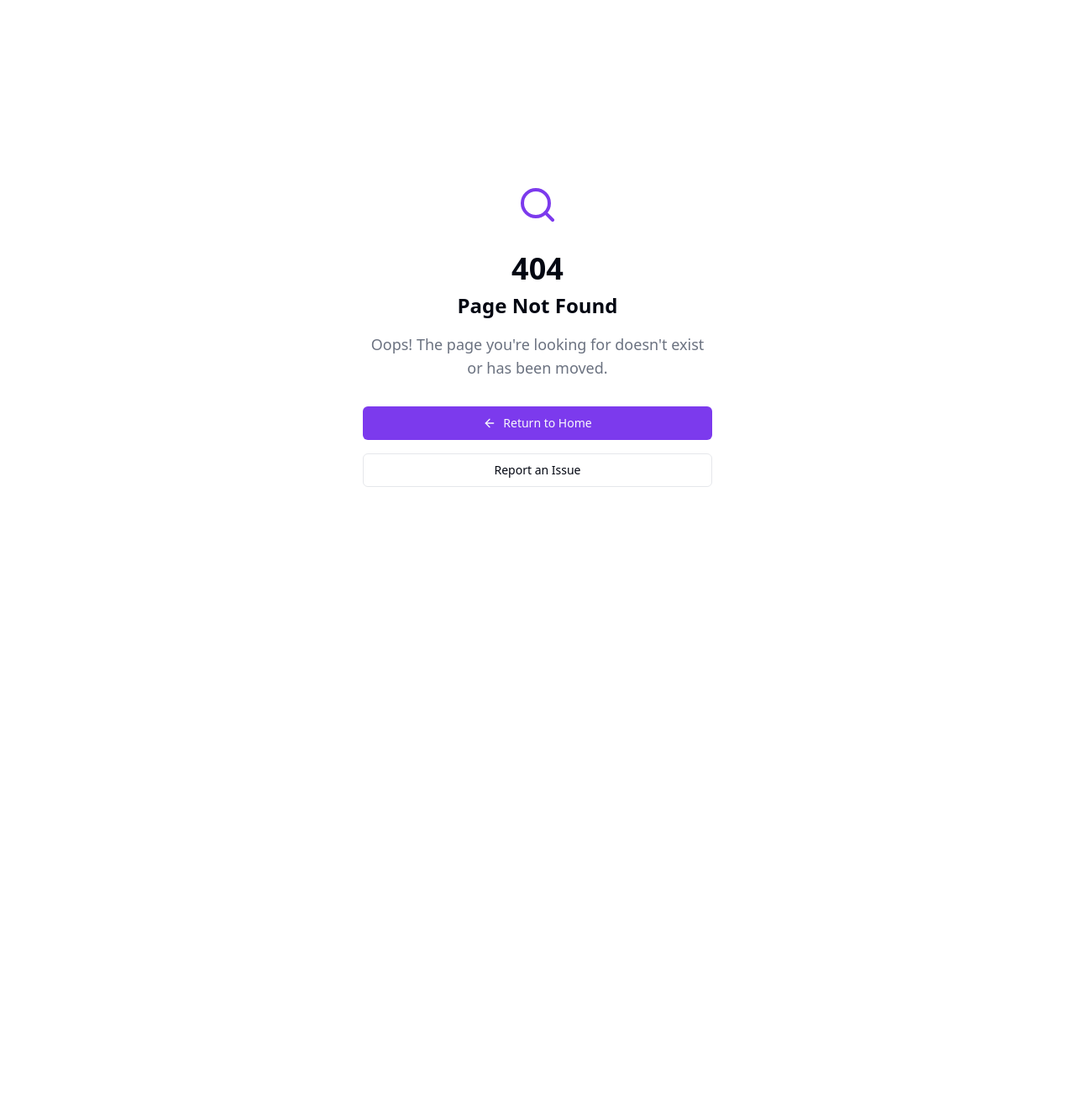
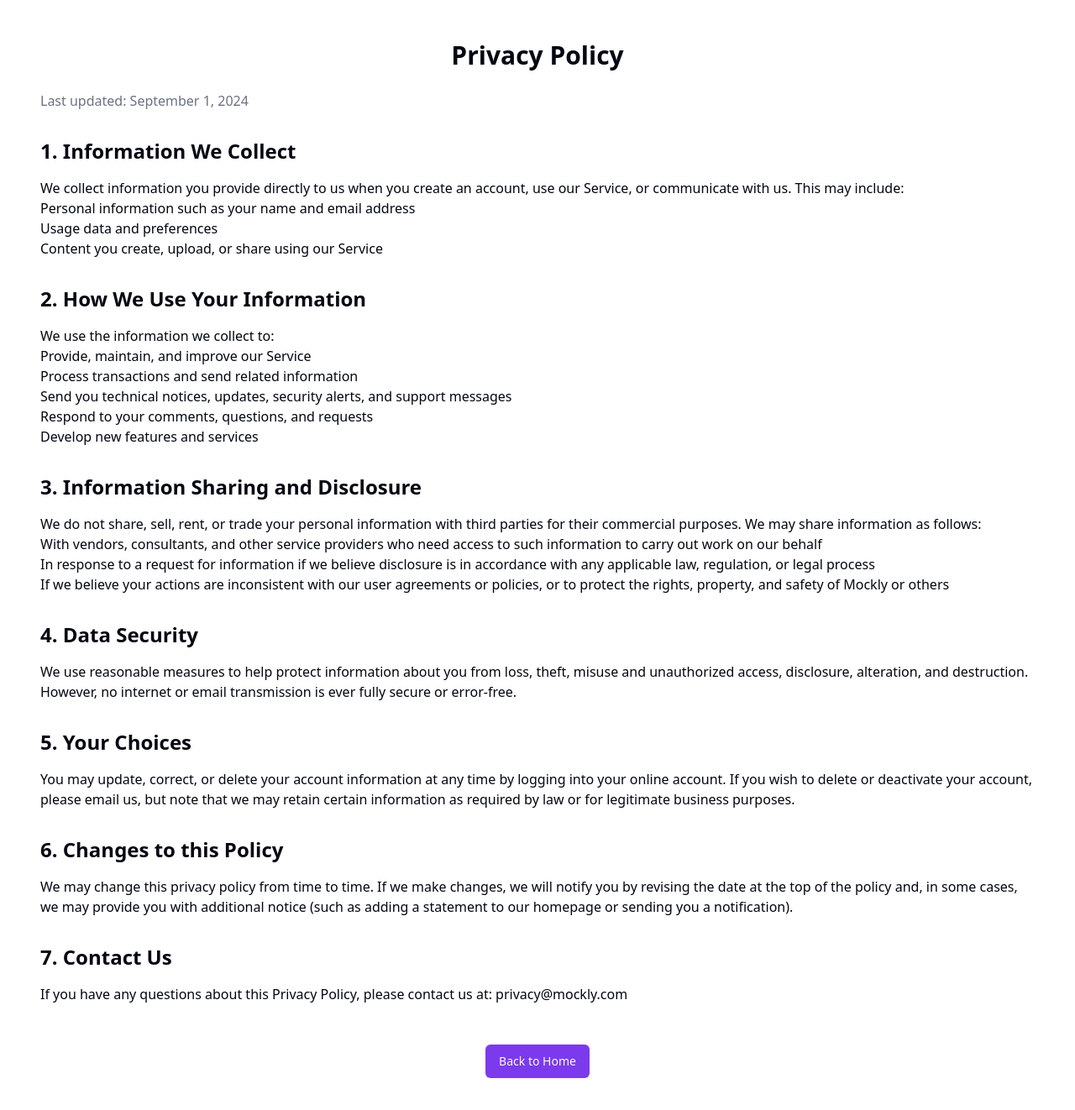
Before and after one commit to suryanshsingh2001/mockly, a Next.js app: page /privacy in a window 1280 px wide. Before the commit this address had no page. Shown: the top 1322 px of the page at 84% size. Before the commit the page ends 800 px from the top, so only its background shows below. Built offline with nearby package versions, Linux system fonts and the light colour scheme.

Commit message:
(Add) New Footer UI | Privacy | Terms

```diff
--- /dev/null
+++ b/app/(public)/privacy/page.tsx
@@ -0,0 +1,74 @@
+import { Button } from "@/components/ui/button"
+import Link from "next/link"
+
+export default function PrivacyPolicy() {
+  return (
+    <div className="min-h-screen bg-background">
+      <div className="container mx-auto px-4 md:px-6 py-12">
+        <h1 className="text-3xl font-bold mb-6 text-center">Privacy Policy</h1>
+        <div className="prose prose-sm max-w-none dark:prose-invert">
+          <p className="text-muted-foreground mb-6">
+            Last updated: {new Date().toLocaleDateString('en-US', { year: 'numeric', month: 'long', day: 'numeric' })}
+          </p>
+
+          <h2 className="text-2xl font-semibold mt-8 mb-4">1. Information We Collect</h2>
+          <p>
+            We collect information you provide directly to us when you create an account, use our Service, or communicate with us. This may include:
+          </p>
+          <ul>
+            <li>Personal information such as your name and email address</li>
+            <li>Usage data and preferences</li>
+            <li>Content you create, upload, or share using our Service</li>
+          </ul>
+
+          <h2 className="text-2xl font-semibold mt-8 mb-4">2. How We Use Your Information</h2>
+          <p>
+            We use the information we collect to:
+          </p>
+          <ul>
+            <li>Provide, maintain, and improve our Service</li>
+            <li>Process transactions and send related information</li>
+            <li>Send you technical notices, updates, security alerts, and support messages</li>
+            <li>Respond to your comments, questions, and requests</li>
+            <li>Develop new features and services</li>
+          </ul>
+
+          <h2 className="text-2xl font-semibold mt-8 mb-4">3. Information Sharing and Disclosure</h2>
+          <p>
+            We do not share, sell, rent, or trade your personal information with third parties for their commercial purposes. We may share information as follows:
+          </p>
+          <ul>
+            <li>With vendors, consultants, and other service providers who need access to such information to carry out work on our behalf</li>
+            <li>In response to a request for information if we believe disclosure is in accordance with any applicable law, regulation, or legal process</li>
+            <li>If we believe your actions are inconsistent with our user agreements or policies, or to protect the rights, property, and safety of Mockly or others</li>
+          </ul>
+
+          <h2 className="text-2xl font-semibold mt-8 mb-4">4. Data Security</h2>
+          <p>
+            We use reasonable measures to help protect information about you from loss, theft, misuse and unauthorized access, disclosure, alteration, and destruction. However, no internet or email transmission is ever fully secure or error-free.
+          </p>
+
+          <h2 className="text-2xl font-semibold mt-8 mb-4">5. Your Choices</h2>
+          <p>
+            You may update, correct, or delete your account information at any time by logging into your online account. If you wish to delete or deactivate your account, please email us, but note that we may retain certain information as required by law or for legitimate business purposes.
+          </p>
+
+          <h2 className="text-2xl font-semibold mt-8 mb-4">6. Changes to this Policy</h2>
+          <p>
+            We may change this privacy policy from time to time. If we make changes, we will notify you by revising the date at the top of the policy and, in some cases, we may provide you with additional notice (such as adding a statement to our homepage or sending you a notification).
+          </p>
+
+          <h2 className="text-2xl font-semibold mt-8 mb-4">7. Contact Us</h2>
+          <p>
+            If you have any questions about this Privacy Policy, please contact us at: privacy@mockly.com
+          </p>
+        </div>
+        <div className="mt-12 flex justify-center">
+          <Button asChild>
+            <Link href="/">Back to Home</Link>
+          </Button>
+        </div>
+      </div>
+    </div>
+  )
+}
--- /dev/null
+++ b/app/(public)/terms/page.tsx
@@ -0,0 +1,62 @@
+import { Button } from "@/components/ui/button"
+import Link from "next/link"
+
+export default function TermsOfService() {
+  return (
+    <div className="min-h-screen bg-background">
+      <div className="container mx-auto px-4 md:px-6 py-12">
+        <h1 className="text-3xl font-bold mb-6 text-center">Terms of Service</h1>
+        <div className="prose prose-sm max-w-none dark:prose-invert">
+          <p className="text-muted-foreground mb-6">
+            Last updated: {new Date().toLocaleDateString('en-US', { year: 'numeric', month: 'long', day: 'numeric' })}
+          </p>
+
+          <h2 className="text-2xl font-semibold mt-8 mb-4">1. Acceptance of Terms</h2>
+          <p>
+            By accessing or using Mockly (the "Service"), you agree to be bound by these Terms of Service ("Terms"). If you disagree with any part of the terms, you may not use our Service.
+          </p>
+
+          <h2 className="text-2xl font-semibold mt-8 mb-4">2. Description of Service</h2>
+          <p>
+            Mockly provides an online platform for creating and editing screenshots and mockups ("Content"). We reserve the right to modify or discontinue, temporarily or permanently, the Service with or without notice.
+          </p>
+
+          <h2 className="text-2xl font-semibold mt-8 mb-4">3. User Accounts</h2>
+          <p>
+            When you create an account with us, you must provide accurate and complete information. You are solely responsible for the activity that occurs on your account, and you must keep your account password secure.
+          </p>
+
+          <h2 className="text-2xl font-semibold mt-8 mb-4">4. Intellectual Property Rights</h2>
+          <p>
+            The Service and its original content, features, and functionality are owned by Mockly and are protected by international copyright, trademark, patent, trade secret, and other intellectual property or proprietary rights laws.
+          </p>
+
+          <h2 className="text-2xl font-semibold mt-8 mb-4">5. User-Generated Content</h2>
+          <p>
+            You retain your intellectual property rights for content you submit to Mockly. By submitting content, you grant us a worldwide, non-exclusive, royalty-free license to use, reproduce, adapt, publish, translate, and distribute your content.
+          </p>
+
+          <h2 className="text-2xl font-semibold mt-8 mb-4">6. Termination</h2>
+          <p>
+            We may terminate or suspend access to our Service immediately, without prior notice or liability, for any reason whatsoever, including without limitation if you breach the Terms.
+          </p>
+
+          <h2 className="text-2xl font-semibold mt-8 mb-4">7. Limitation of Liability</h2>
+          <p>
+            In no event shall Mockly, nor its directors, employees, partners, agents, suppliers, or affiliates, be liable for any indirect, incidental, special, consequential or punitive damages, including without limitation, loss of profits, data, use, goodwill, or other intangible losses, resulting from your access to or use of or inability to access or use the Service.
+          </p>
+
+          <h2 className="text-2xl font-semibold mt-8 mb-4">8. Changes to Terms</h2>
+          <p>
+            We reserve the right, at our sole discretion, to modify or replace these Terms at any time. What constitutes a material change will be determined at our sole discretion. By continuing to access or use our Service after those revisions become effective, you agree to be bound by the revised terms.
+          </p>
+        </div>
+        <div className="mt-12 flex justify-center">
+          <Button asChild>
+            <Link href="/">Back to Home</Link>
+          </Button>
+        </div>
+      </div>
+    </div>
+  )
+}
--- a/components/layout/LandingPage.tsx
+++ b/components/layout/LandingPage.tsx
@@ -24,12 +24,14 @@ import {
   ImagePlus,
   Heart,
 } from "lucide-react";
+
 import Link from "next/link";
 import Image from "next/image";
 import LandingHeader from "./LandingHeader";
 import { siteConfig } from "@/config/config";
 import { useTheme } from "next-themes";
 import ShowcaseImage from "../shared/ShowcaseImage";
+import { Badge } from "../ui/badge";
 
 export default function LandingPage() {
   return (
@@ -177,12 +179,24 @@ export default function LandingPage() {
               {siteConfig.pricing.map((plan) => (
                 <Card
                   key={plan.name}
-                  className="flex flex-col bg-card text-card-foreground rounded-xl transition-all duration-300 hover:shadow-lg hover:-translate-y-1"
+                  className={`flex flex-col bg-card text-card-foreground rounded-xl transition-all duration-300 hover:shadow-lg hover:-translate-y-1 ${
+                    plan.isRecommended ? "border-primary shadow-lg" : ""
+                  }`}
                 >
                   <CardHeader>
+                    <div className="flex justify-between items-center">
                       <CardTitle className="text-xl sm:text-2xl">
                         {plan.name}
                       </CardTitle>
+                      {plan.isRecommended && (
+                        <Badge
+                          variant="secondary"
+                          className="text-xs font-semibold"
+                        >
+                          Recommended
+                        </Badge>
+                      )}
+                    </div>
                     <CardDescription className="text-2xl sm:text-3xl font-bold">
                       {plan.price}
                     </CardDescription>
@@ -198,7 +212,12 @@ export default function LandingPage() {
                     </ul>
                   </CardContent>
                   <CardFooter>
-                    <Button className="w-full">Choose Plan</Button>
+                    <Button
+                      className="w-full"
+                      variant={plan.isRecommended ? "default" : "outline"}
+                    >
+                      Choose Plan
+                    </Button>
                   </CardFooter>
                 </Card>
               ))}
@@ -249,22 +268,31 @@ export default function LandingPage() {
         </section>
       </main>
 
-      <footer className="border-t border-border bg-muted">
+      <footer className="border-t border-border bg-background">
       <div className="container mx-auto px-4 md:px-6 py-8">
         <div className="flex flex-col items-center justify-center space-y-4 text-center">
-            <div className="flex items-center text-lg text-muted-foreground ">
-              Made with <Heart className="h-4 w-4 mx-1 text-red-500" /> by{" "}
+          <div className="flex items-center text-sm font-medium text-muted-foreground">
+            Made with <Heart className="inline-block h-4 w-4 mx-1 text-primary" /> by{" "}
             <Link
               href="https://www.linkedin.com/in/suryanshsingh2001/"
               target="_blank"
               rel="noopener noreferrer"
-                className="ml-1 hover:text-primary transition-colors"
+              className="ml-1 text-foreground hover:text-primary transition-colors"
             >
               Suryansh
             </Link>
           </div>
-            <div className="text-sm text-muted-foreground">
-              © 2024 Mockly. All rights reserved.
+          <nav className="flex flex-wrap justify-center gap-4 text-sm text-muted-foreground">
+            <Link href="/terms" className="hover:text-foreground transition-colors">
+              Terms of Service
+            </Link>
+            <Link href="/privacy" className="hover:text-foreground transition-colors">
+              Privacy Policy
+            </Link>
+
+          </nav>
+          <div className="text-xs text-muted-foreground">
+            © {new Date().getFullYear()} Mockly. All rights reserved.
           </div>
         </div>
       </div>
--- a/config/config.ts
+++ b/config/config.ts
@@ -10,6 +10,7 @@ export const siteConfig = {
     {
       name: "Starter",
       price: "Free",
+      isRecommended: true,
       features: [
         "Unlimited screenshot creation",
         "No login required",
@@ -20,6 +21,7 @@ export const siteConfig = {
     },
     {
       name: "Pro",
+      isRecommended: false,
       price: "Coming Soon",
       features: [
         "All Free features",
@@ -42,6 +44,7 @@ export const siteConfig = {
     {
       name: "Enterprise",
       price: "Custom",
+      isRecommended: false,
       features: [
         "All Pro features",
         "Custom SLA",
```
Lines whose indentation alone changed are shown as unchanged.
